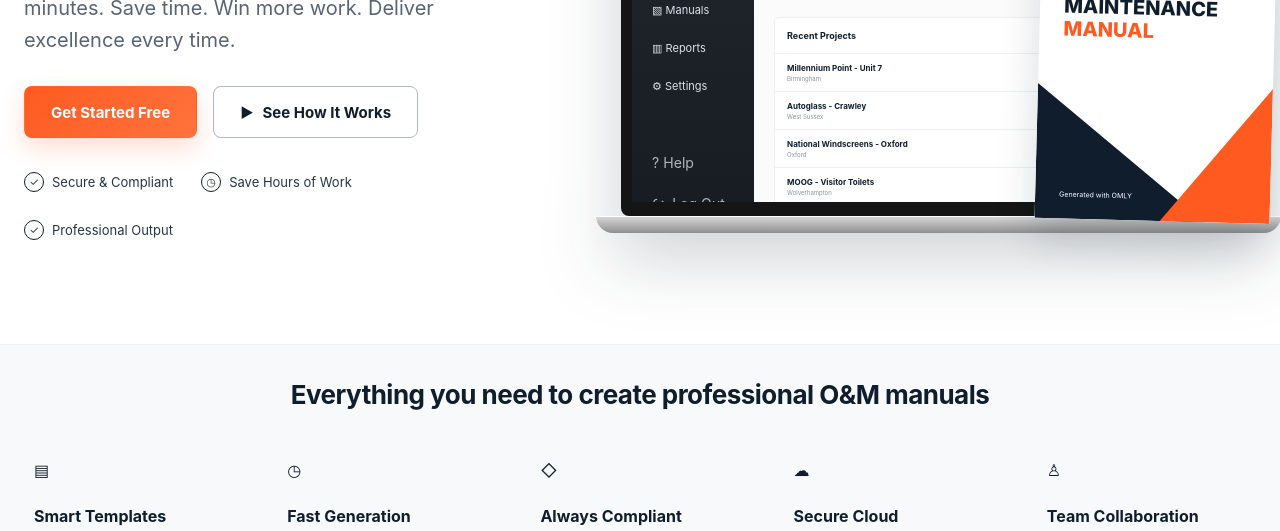
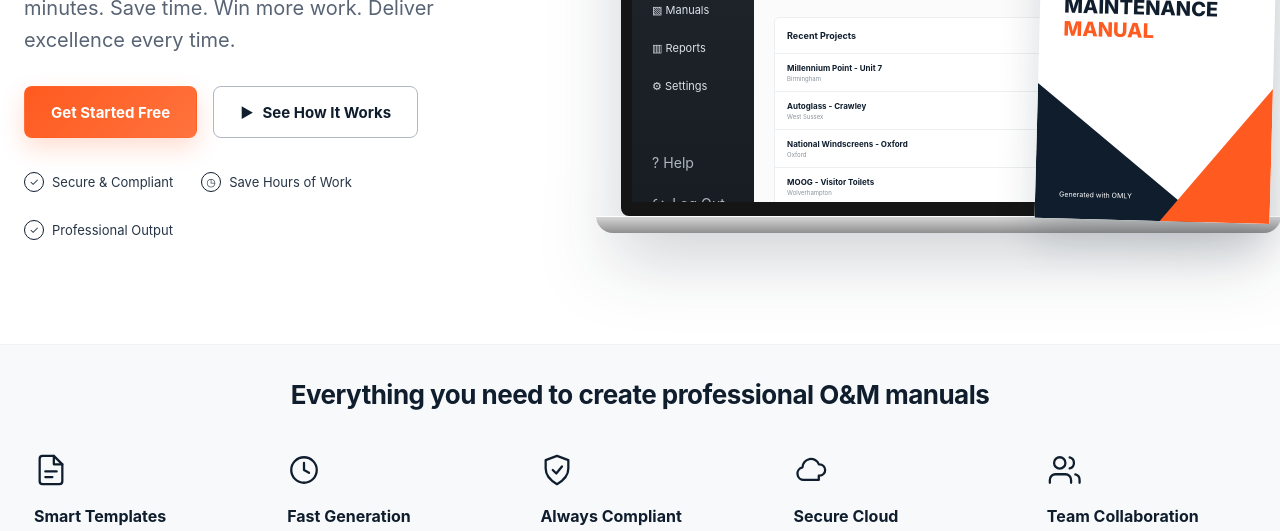
Before and after one commit to leo-nelson/omly, a website: page public/index.html in a window 1280 px wide. Shown: the part 389-920 px from the top of the page. Drawn offline with Linux system fonts and the light colour scheme.

Commit message:
Update index.html

```diff
--- a/public/index.html
+++ b/public/index.html
@@ -112,36 +112,34 @@
     </section>
     <section class="features" id="features">
       <div class="container">
-        <h2>Everything you need to create professional O&amp;M manuals</h2>
-        <div class="feature-grid">
+        <h2>Everything you need to create professional O&amp;M manuals</h2
+>               <div class="feature-grid">
           <article class="feature-card">
-            <div class="feature-icon">▤</div>
+            <div class="feature-icon"><svg viewBox="0 0 24 24" fill="none" stroke-width="1.6" stroke-linecap="round" stroke-linejoin="round"><path d="M14 2H6a2 2 0 0 0-2 2v16a2 2 0 0 0 2 2h12a2 2 0 0 0 2-2V8z"/><path d="M14 2v6h6"/><line x1="8" y1="13" x2="16" y2="13"/><line x1="8" y1="17" x2="13" y2="17"/></svg></div>
             <h3>Smart Templates</h3>
             <p>Industry-specific templates that ensure nothing is missed.</p>
           </article>
           <article class="feature-card">
-            <div class="feature-icon">◷</div>
+            <div class="feature-icon"><svg viewBox="0 0 24 24" fill="none" stroke-width="1.6" stroke-linecap="round" stroke-linejoin="round"><circle cx="12" cy="12" r="9"/><polyline points="12 7 12 12 15.5 14"/></svg></div>
             <h3>Fast Generation</h3>
             <p>Turn project data into professional manuals in minutes, not days.</p>
           </article>
           <article class="feature-card">
-            <div class="feature-icon">◇</div>
+            <div class="feature-icon"><svg viewBox="0 0 24 24" fill="none" stroke-width="1.6" stroke-linecap="round" stroke-linejoin="round"><path d="M12 2 4 5v6c0 5 3.5 8.5 8 11 4.5-2.5 8-6 8-11V5z"/><polyline points="9 12 11.5 14.5 15.5 9.5"/></svg></div>
             <h3>Always Compliant</h3>
             <p>Built-in compliance checks to meet industry standards and regulations.</p>
           </article>
           <article class="feature-card">
-            <div class="feature-icon">☁</div>
+            <div class="feature-icon"><svg viewBox="0 0 24 24" fill="none" stroke-width="1.6" stroke-linecap="round" stroke-linejoin="round"><path d="M17.5 19H7a4.5 4.5 0 0 1-1-8.9A6 6 0 0 1 17.6 8H18a4 4 0 0 1 0 8h-.5z"/></svg></div>
             <h3>Secure Cloud</h3>
             <p>Your data is secure, backed up, and accessible anytime, anywhere.</p>
           </article>
           <article class="feature-card">
-            <div class="feature-icon">♙</div>
+            <div class="feature-icon"><svg viewBox="0 0 24 24" fill="none" stroke-width="1.6" stroke-linecap="round" stroke-linejoin="round"><path d="M17 21v-2a4 4 0 0 0-4-4H6a4 4 0 0 0-4 4v2"/><circle cx="9" cy="7" r="4"/><path d="M23 21v-2a4 4 0 0 0-3-3.87"/><path d="M16 3.13a4 4 0 0 1 0 7.75"/></svg></div>
             <h3>Team Collaboration</h3>
             <p>Work together with your team and clients in real-time.</p>
           </article>
         </div>
-      </div>
-    </section>
 
     <section class="pricing-section" id="pricing">
       <div class="container">
```
